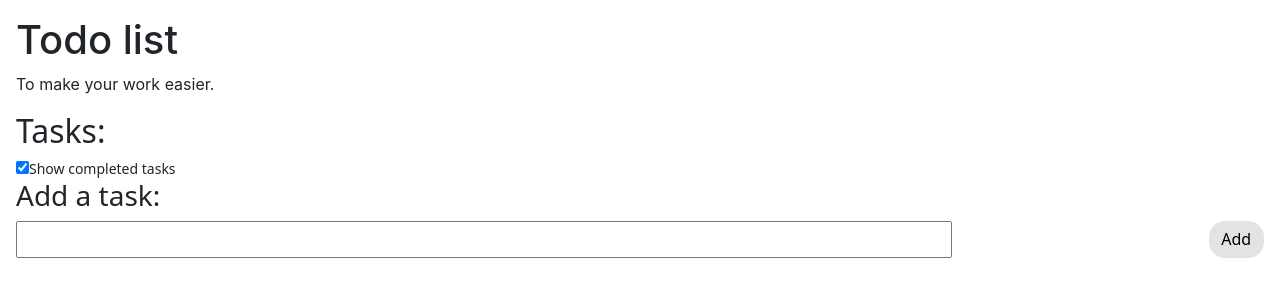
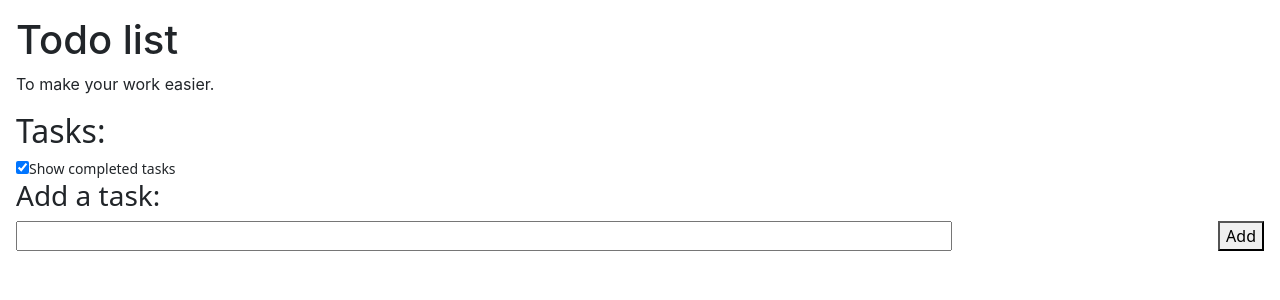
Before and after one commit to grzegorzxpatyk/react-rxjs-todo, a React (Create React App) app: page / in a window 1280 px wide. Shown: the top 300 px of the page. Built offline with nearby package versions, Linux system fonts and the light colour scheme.

Commit message:
remove button styling from style.css

```diff
--- a/src/style.css
+++ b/src/style.css
@@ -19,14 +19,3 @@ li {
   justify-content: space-between;
   align-items: center;
 }
-
-button {
-  background-color: rgb(227, 227, 227);
-  border-radius: 1rem;
-  border: 0;
-  padding: 0.4rem 0.8rem;
-}
-
-button:hover {
-  background-color: rgb(170, 170, 170);
-}
```
